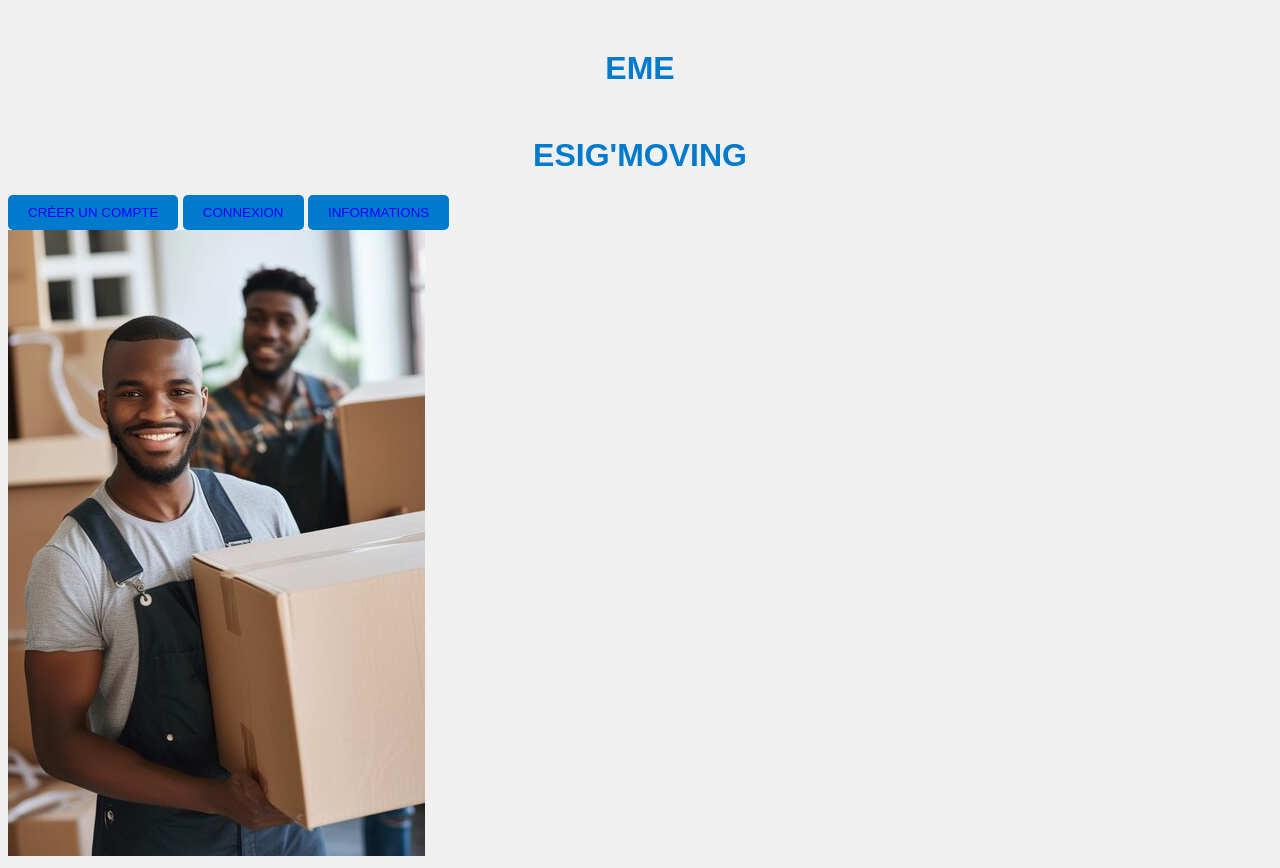
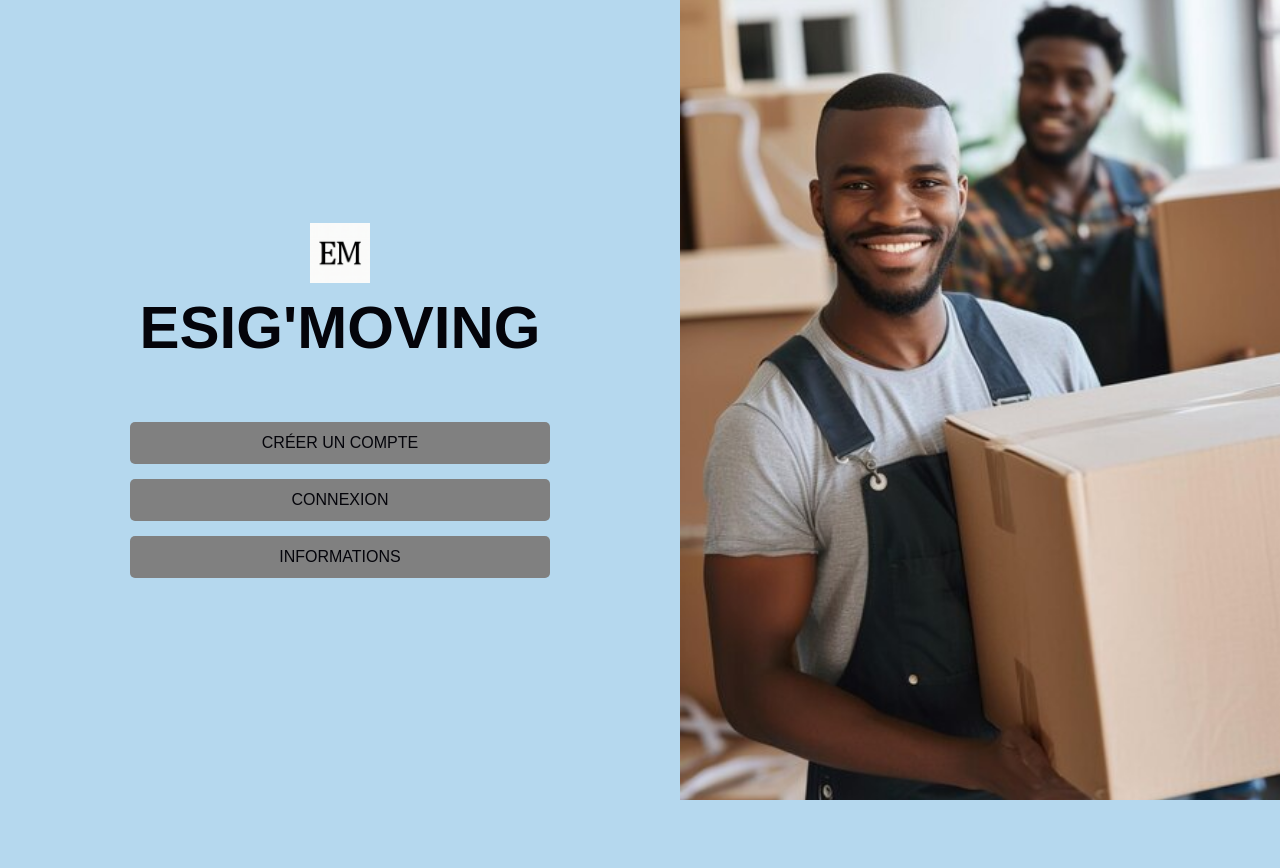
Before and after one commit to guyjuniorkongape/Projet_site_web, a PHP site: page / in a window 1280 px wide. After the commit the page ends 800 px from the top, so only its background shows below. Run offline with PHP 8.4, Linux system fonts and the light colour scheme.

Commit message:
FinAcceuil

```diff
--- a/index.php
+++ b/index.php
@@ -7,9 +7,11 @@
 </head>
 <body>
 <div class="container">
-    <div class="center-panel">
-      <h1>EME</h1>
+  <div class="left-panel">
+    <div class="logo-title">
+      <img src="logoEM.png" alt="Logo EM" class="logo">
       <h1>ESIG'MOVING</h1>
+    </div>
     <div class="buttons">
       <button>CRÉER UN COMPTE</button>
       <button>CONNEXION</button>
@@ -17,7 +19,7 @@
     </div>
   </div>
   <div class="right-panel">
-      <img src="image.jpg" alt="Personnes avec cartons">
+    <img src="image.jpg" alt="Personnes avec cartons" class="main-image">
   </div>
 </div>
 </body>
--- a/style.css
+++ b/style.css
@@ -1,18 +1,69 @@
 body {
-    background-color: #f0f0f0;
+  background-color: #b5d8ee;
   font-family: Arial, sans-serif;
+  margin: 0;
+  padding: 0;
+}
+
+.container {
+  display: flex;
+  height: 100vh;
+}
+
+.left-panel {
+  width: 50%;
+  display: flex;
+  flex-direction: column;
+  justify-content: center;
+  align-items: center;
+  padding: 40px;
+}
+
+.logo-title {
+  text-align: center;
+  margin-bottom: 30px;
+}
+
+.logo {
+  width: 60px;
+  height: auto;
+  display: block;
+  margin: 0 auto 10px;
 }
 
 h1 {
-    color: #007acc;
-    text-align: center;
-    margin-top: 50px;
+  font-size: 60px; /* plus grand */
+  color: rgb(4, 4, 10);
+  margin: 0;
+}
+
+.buttons {
+  display: flex;
+  flex-direction: column;
+  gap: 15px;
+  width: 70%;
+  align-items: center;
+  margin-top: 30px;
 }
 
 button {
-    background-color: #007acc;
-    color: blue;
-    padding: 10px 20px;
+  background-color: grey;
+  color: rgb(4, 4, 10);
+  padding: 12px 24px;
   border: none;
   border-radius: 5px;
+  cursor: pointer;
+  font-size: 16px;
+  width: 100%;
 }
+
+.right-panel {
+  width: 50%;
+  height: 100%;
+}
+
+.main-image {
+  width: 100%;
+  height: 100%;
+  object-fit: cover;
+}
```
Also changed, not shown: logoEM.png (added). Lines whose indentation alone changed are shown as unchanged.
